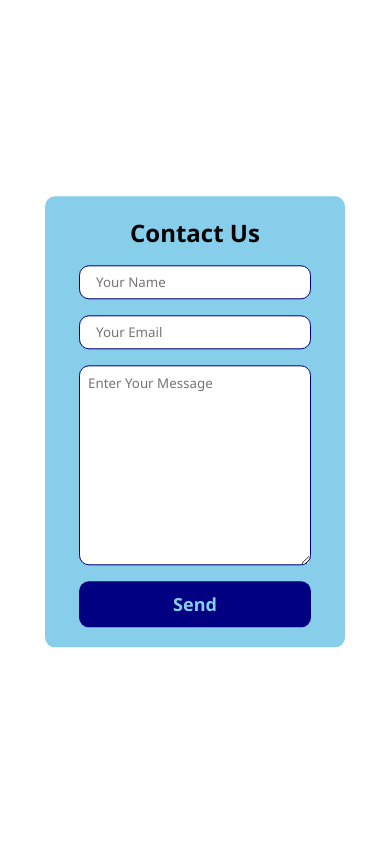
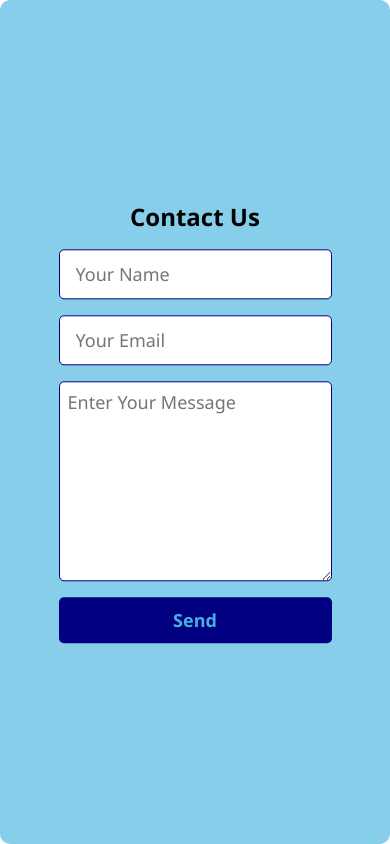
Before and after one commit to mishael-codes/Contact-Form, a plain HTML site: page index.html in a window 390 px wide. Drawn offline with Linux system fonts and the light colour scheme.

Commit message:
Updated to be responsive on a wide range of devices

```diff
--- a/index.html
+++ b/index.html
@@ -9,8 +9,8 @@
 </head>
 <body>
         <div class="container">
-            <h2>Contact Us</h2>
-            <form action="https://formsubmit.co/enyimishael22@gmail.com" method="POST">
+            <form id="form" action="https://formsubmit.co/enyimishael22@gmail.com" method="POST">
+                <h2>Contact Us</h2>
                 <input
                 type="text"
                 name="name"
--- a/style.css
+++ b/style.css
@@ -17,18 +17,19 @@ h2{
     top: 50%;
     left: 50%;
     transform: translate(-50%, -50%);
-    width: 300px;
+    width: 60%;
     height: fit-content;
     background: skyblue;
     display: flex;
     align-items: center;
     justify-content: flex-start;
     flex-direction: column;
-    padding: 20px 10px;
+    padding: 40px 10px;
     border-radius: 10px;
 }
 
-form{
+#form{
+    width: 100%;
     display: flex;
     align-items: center;
     justify-content: center;
@@ -36,20 +37,25 @@ form{
 }
 
 input{
+    width: 70%;
     height: 15px;
-    padding: 1rem;
+    padding: 1.5rem 1rem;
     margin-bottom: 1rem;
     border: .5px solid #000080;
-    border-radius: 10px;
+    border-radius: 5px;
+    transition: .5s;
+    font-size: large;
 }
 
 textarea{
-    width: 100%;
+    width: 70%;
     height: 200px;
     margin-bottom: 1rem;
-    border-radius: 10px;
+    border-radius: 5px;
     border: .5px solid #000080;
     padding: .5rem;
+    font-size: large;
+    transition: .5s;
 }
 
 input:focus,
@@ -59,13 +65,27 @@ textarea:focus{
 }
 
 button{
-    width: 100%;
+    width: 70%;
     padding: .7rem;
     font-size: large;
     font-weight: 700;
     background-color: #000080;
-    border-radius: 10px;
-    color: skyblue;
+    border-radius: 5px;
+    color: rgb(68, 178, 221);
     font-family:'Segoe UI', Tahoma, Geneva, Verdana, sans-serif;
     border: 0;
 }
+
+@media (max-width: 850px){
+    .container{
+        width: 100%;
+        height: 100vh;
+    }
+
+    #form{
+        position: absolute;
+        top: 50%;
+        left: 50%;
+        transform: translate(-50%, -50%);
+    }
+}
```
